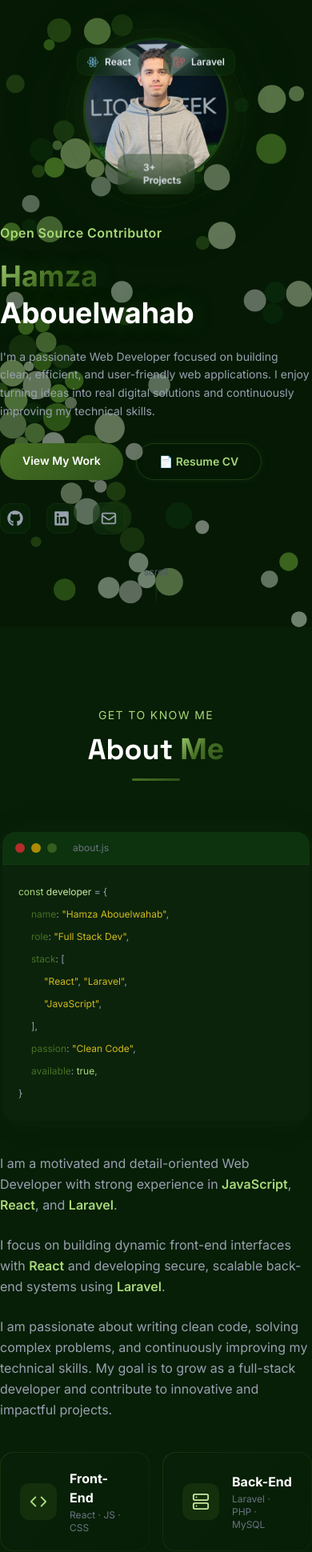
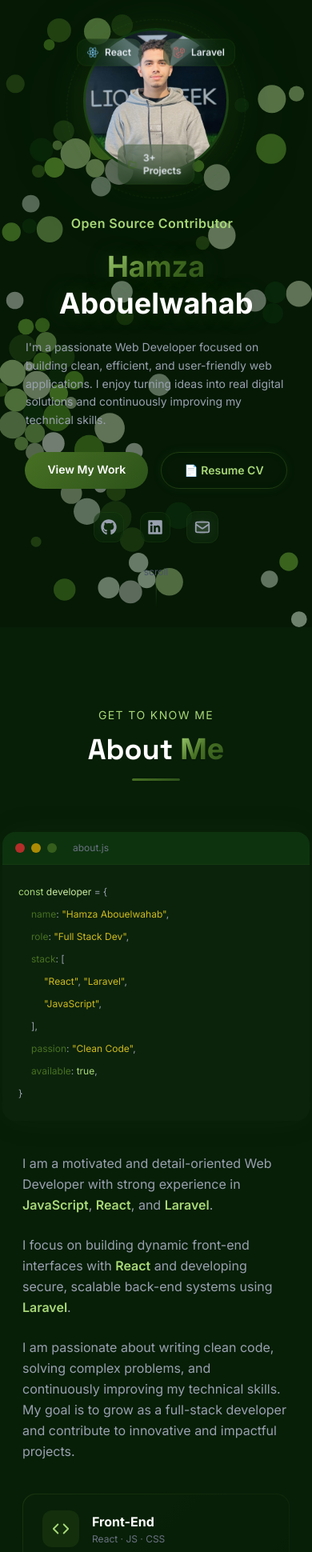
Before and after one commit to Hamza-Abouelwahab/My-Portfolio, a React (Vite) app: page / in a window 390 px wide. Shown: the part 60-2000 px from the top of the page at 80% size. Built offline with nearby package versions, Linux system fonts and the light colour scheme; the HTML template or start-up script is replaced by a standard one.

Commit message:
fixed : responsive mobile and tablet

```diff
--- a/src/components/About.jsx
+++ b/src/components/About.jsx
@@ -56,7 +56,7 @@ export default function About() {
             <CodeMockup />
           </motion.div>
 
-          <motion.div {...fadeUp(0.35)} className="w-full lg:flex-1 flex flex-col gap-6">
+          <motion.div {...fadeUp(0.35)} className="px-7 md:px-8 lg:px-0 lg:flex-1 flex flex-col gap-6">
             <p className="text-gray-400 text-base md:text-lg leading-relaxed">
               I am a motivated and detail-oriented Web Developer with strong experience in{' '}
               <Highlight>JavaScript</Highlight>, <Highlight>React</Highlight>, and <Highlight>Laravel</Highlight>.
@@ -71,7 +71,7 @@ export default function About() {
               impactful projects.
             </p>
 
-            <div className="flex gap-4 mt-4 flex-wrap">
+            <div className="flex gap-4 mt-4  flex-col md:flex-row">
               <div className="relative group flex-1 min-w-[160px] rounded-2xl p-px overflow-hidden" style={{ background: 'linear-gradient(135deg, #47702240, #2D531A20)' }}>
                 <div className="rounded-2xl px-6 py-5 flex items-center gap-4 h-full transition-all duration-300" style={{ background: 'rgba(7,30,7,0.85)' }}>
                   <div className="p-3 rounded-xl text-[#a8d878] transition-all duration-300 group-hover:scale-110" style={{ background: 'rgba(45,83,26,0.3)' }}>
--- a/src/components/Contact.jsx
+++ b/src/components/Contact.jsx
@@ -120,7 +120,7 @@ export default function Contact() {
               </div>
               <FloatingInput label="Your Message" name="message" textarea value={form.message} onChange={e => setForm(f => ({ ...f, message: e.target.value }))} required />
 
-              <div className="flex flex-col sm:flex-row items-start sm:items-center justify-between gap-3 pt-2 border-t border-[#47702220]">
+              <div className="flex flex-col sm:flex-row items-end sm:items-center justify-between gap-3 pt-2 border-t border-[#47702220]">
                 <p className="text-xs text-gray-600">
                   {status === 'error' ? <span className="text-red-400">Something went wrong. Try again.</span> : "I'll reply within 24 hours."}
                 </p>
@@ -129,7 +129,7 @@ export default function Contact() {
                   disabled={status === 'sending'}
                   whileHover={{ scale: 1.04 }}
                   whileTap={{ scale: 0.97 }}
-                  className="flex items-center gap-2 px-8 py-3.5 rounded-full font-semibold text-sm text-white transition-all duration-300 hover:shadow-[0_0_30px_#47702355] disabled:opacity-60 disabled:cursor-not-allowed"
+                  className="flex items-center  gap-2 px-8 py-3.5 rounded-full font-semibold text-sm text-white transition-all duration-300 hover:shadow-[0_0_30px_#47702355] disabled:opacity-60 disabled:cursor-not-allowed"
                   style={{ background: 'linear-gradient(135deg, #477023, #2D531A)' }}
                 >
                   {status === 'sending' && <><span className="w-4 h-4 border-2 border-white/30 border-t-white rounded-full animate-spin" /> Sending...</>}
--- a/src/components/Hero.jsx
+++ b/src/components/Hero.jsx
@@ -71,35 +71,35 @@ export default function Hero() {
         {/* ── LEFT ── */}
         <div className="flex-1 flex flex-col gap-5">
 
-          <motion.p {...fadeUp(0.2)} className="text-[#a8d878] text-base md:text-lg font-semibold tracking-wide flex items-center gap-1">
+          <motion.p {...fadeUp(0.2)} className="text-[#a8d878] text-center md:justify-start justify-center text-base md:text-lg font-semibold tracking-wide flex items-center gap-1">
             {typed}<span className="inline-block w-0.5 h-5 ml-1 bg-[#a8d878] align-middle animate-caret-blink" />
           </motion.p>
 
-          <motion.h1 {...fadeUp(0.3)} className="text-4xl sm:text-5xl md:text-7xl font-extrabold leading-tight glow-text">
+          <motion.h1 {...fadeUp(0.3)} className="text-4xl sm:text-5xl text-center md:text-left md:text-7xl font-extrabold leading-tight glow-text">
             <span className="gradient-text">Hamza</span>
             <br />
             <span className="text-white">Abouelwahab</span>
           </motion.h1>
 
-          <motion.p {...fadeUp(0.4)} className="text-gray-400 text-sm md:text-base lg:text-lg leading-relaxed max-w-lg">
+          <motion.p {...fadeUp(0.4)} className="text-gray-400 text-sm mx-8 md:mx-0 md:text-base lg:text-lg leading-relaxed max-w-lg">
             I'm a passionate Web Developer focused on building clean, efficient, and user-friendly web applications.
             I enjoy turning ideas into real digital solutions and continuously improving my technical skills.
           </motion.p>
 
-          <motion.div {...fadeUp(0.5)} className="flex flex-wrap gap-4 mt-2">
+          <motion.div {...fadeUp(0.5)} className="flex flex-wrap gap-4 justify-center md:justify-start mt-2">
             <a href="#project"
               className="px-7 py-3 rounded-full font-semibold text-sm text-white transition-all duration-300 hover:shadow-[0_0_24px_#47702355]"
               style={{ background: 'linear-gradient(135deg, #477023, #2D531A)' }}>
               View My Work
             </a>
-            <a href="Resume.pdf"
+            <a href="Resume-Hamza-Abl.pdf"
               download={"Resume-hamza-abl.pdf"}
               className="px-7 py-3 rounded-full font-semibold text-sm text-[#a8d878] btn-outline-glow">
               📄 Resume CV
             </a>
           </motion.div>
 
-          <motion.div {...fadeUp(0.6)} className="flex items-center  gap-5 mt-2">
+          <motion.div {...fadeUp(0.6)} className="flex items-center justify-center md:justify-start gap-5 mt-2">
             {[
               { icon: <FaGithub size={20} />, href: 'https://github.com/Hamza-Abouelwahab', label: 'GitHub' },
               { icon: <FaLinkedin size={20} />, href: 'https://www.linkedin.com/in/hamza-abouelwahab-87767a349/', label: 'LinkedIn' },
--- a/src/components/Project.jsx
+++ b/src/components/Project.jsx
@@ -66,7 +66,7 @@ export default function Project() {
                 {...fadeUp(0.15 * (i + 1))}
                 onMouseEnter={() => setHovered(i)}
                 onMouseLeave={() => setHovered(null)}
-                className="group relative grid grid-cols-1 lg:grid-cols-2 gap-8 lg:gap-0 border-[#47702220] transition-all duration-500 py-10 lg:py-0"
+                className="group relative grid grid-cols-1 lg:grid-cols-2 gap-8  mx-5 md:mx-7 lg:mx-0 lg:gap-0 border-[#47702220] transition-all duration-500 py-0 "
               >
                 {/* Hover bg sweep */}
                 <div
@@ -107,7 +107,7 @@ export default function Project() {
                 <div className={`flex flex-col justify-center gap-4 lg:gap-5 px-0 lg:px-12 ${isEven ? 'lg:order-2' : 'lg:order-1'}`}>
 
                   {/* Index + title */}
-                  <div className="flex items-start gap-4">
+                  <div className="flex items-start pl-5 lg:pl-0 gap-4">
                     <span className="text-4xl md:text-5xl font-extrabold leading-none select-none"
                       style={{ WebkitTextStroke: '1px rgba(71,112,35,0.3)', color: 'transparent' }}>
                       {String(i + 1).padStart(2, '0')}
@@ -122,10 +122,10 @@ export default function Project() {
                     </div>
                   </div>
 
-                  <p className="text-gray-400 text-sm md:text-base leading-relaxed">{description}</p>
+                  <p className="text-gray-400 text-sm md:text-base  pl-5 lg:pl-0 leading-relaxed">{description}</p>
 
                   {/* Tags */}
-                  <div className="flex flex-wrap gap-2">
+                  <div className="flex flex-wrap  pl-5 lg:pl-0 gap-2">
                     {tags.map(tag => (
                       <span key={tag}
                         className="text-xs px-3 py-1.5 rounded-full font-medium text-[#a8d878] border border-[#47702230] transition-all duration-200 group-hover:border-[#47702250]"
@@ -136,7 +136,7 @@ export default function Project() {
                   </div>
 
                   {/* CTA links */}
-                  <div className="flex items-center gap-4 pt-2">
+                  <div className="flex items-center pl-5 lg:pl-0 gap-4 pt-2">
                     <a href={live} target="_blank" rel="noreferrer"
                       className="flex items-center gap-2 px-6 py-2.5 rounded-full text-sm font-semibold text-[#071E07] transition-all duration-300 hover:shadow-[0_0_20px_#47702355] hover:scale-[1.03]"
                       style={{ background: 'linear-gradient(135deg, #a8d878, #477023)' }}>
--- a/src/components/Skills.jsx
+++ b/src/components/Skills.jsx
@@ -48,7 +48,7 @@ const CARDS = [
 
 export default function Skills() {
   return (
-    <section id="skills" className="section-pad px-6 md:px-12 relative overflow-hidden">
+    <section id="skills" className="section-pad px-7  md:px-12 relative overflow-hidden">
       <div className="circuit-bg" />
 
       <div className="max-w-7xl mx-auto relative z-10">
@@ -77,7 +77,7 @@ export default function Skills() {
                     key={label}
                     className="skill-pill group flex flex-col items-center gap-2 md:gap-4 px-3 md:px-6 py-3 md:py-4 rounded-xl text-xs md:text-sm text-gray-300 cursor-default hover:text-[#a8d878]"
                   >
-                    <span className="text-base transition-transform duration-500 group-hover:rotate-12">{icon}</span>
+                    <span className="text-base transition-transform duration-500 group-hover:rotate-360 group-hover:duration-900 ">{icon}</span>
                     {label}
                   </div>
                 ))}
```
Also changed, not shown: 1 other file (tests, documents, lock files or other folders).
